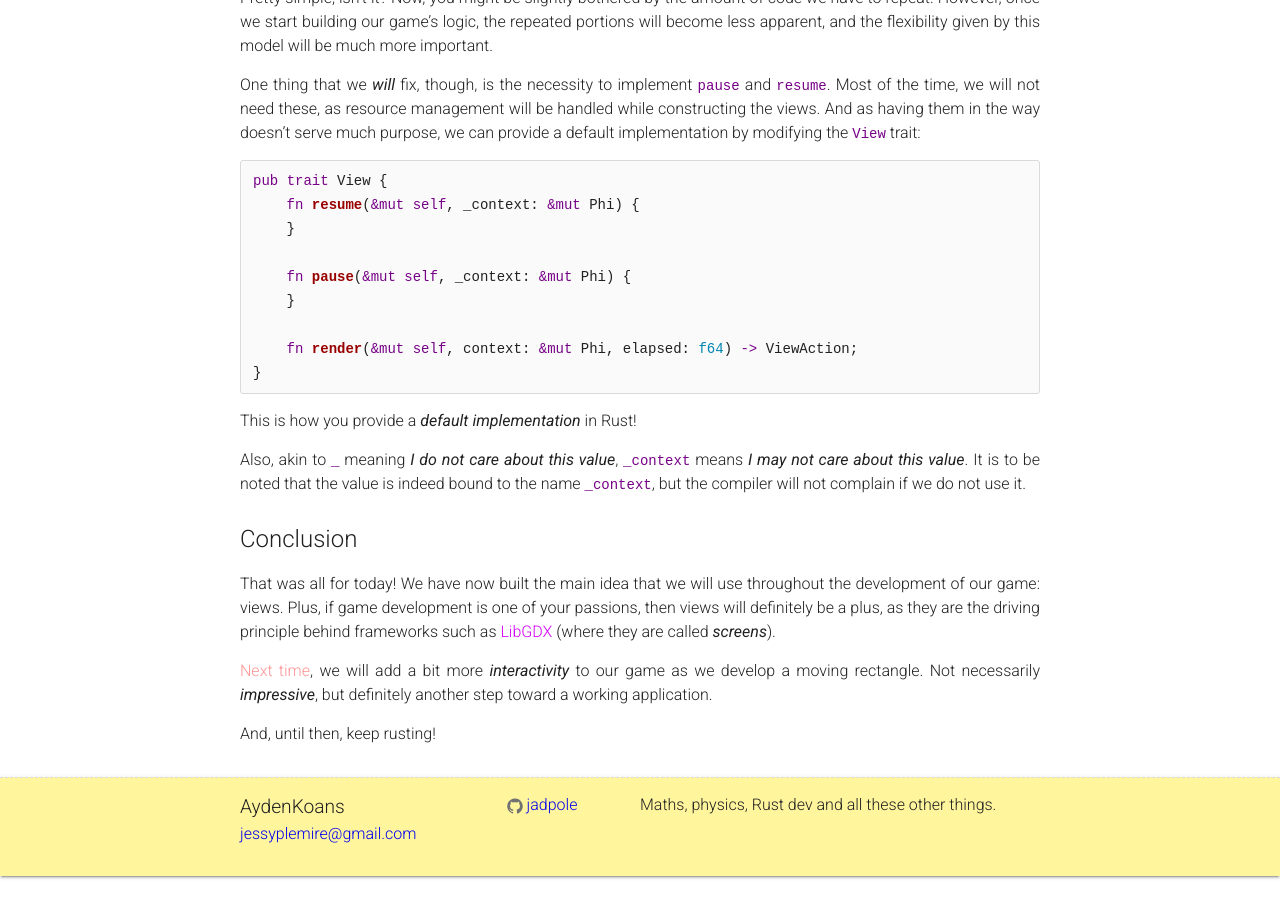
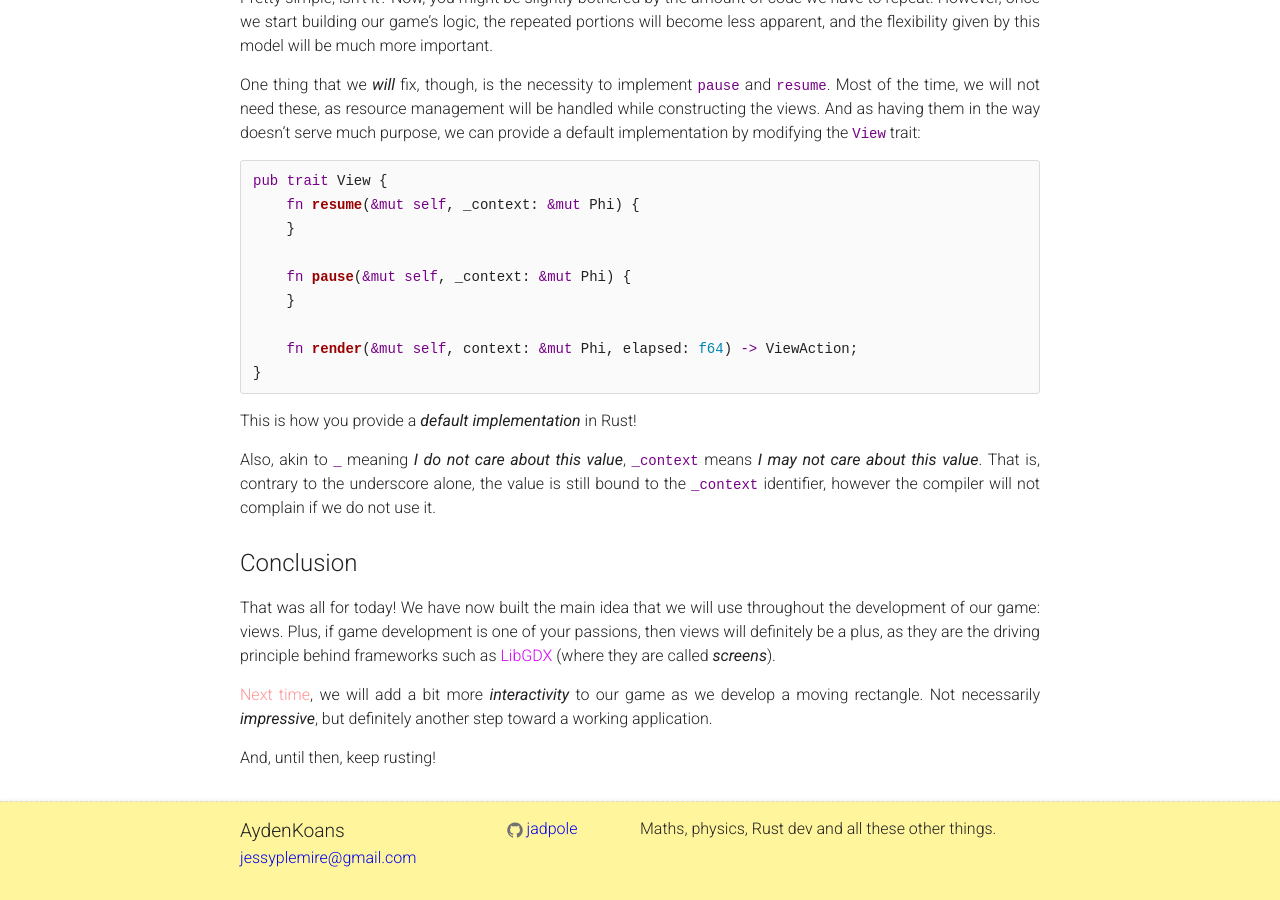
Before and after one commit to jadpole/jadpole.github.io, a Jekyll site: the page built from _posts/2015-07-20-arcaders-1-5.md, in a window 1280 px wide and 900 px high, scrolled down 11696 px. Built offline with Jekyll 4.4.1, drawn with Linux system fonts in a browser that asks for light colours; Markdown is read by kramdown in place of the engine named in the settings.

Commit message:
Modified ArcadeRS 1.5

```diff
--- a/_posts/2015-07-20-arcaders-1-5.md
+++ b/_posts/2015-07-20-arcaders-1-5.md
@@ -572,9 +572,9 @@ pub trait View {
 This is how you provide a _default implementation_ in Rust!
 
 Also, akin to `_` meaning _I do not care about this value_, `_context` means
-_I may not care about this value_. It is to be noted that the value is indeed
-bound to the name `_context`, but the compiler will not complain if we do not
-use it.
+_I may not care about this value_. That is, contrary to the underscore alone,
+the value is still bound to the `_context` identifier, however the compiler
+will not complain if we do not use it.
 
 
 ## Conclusion
```
